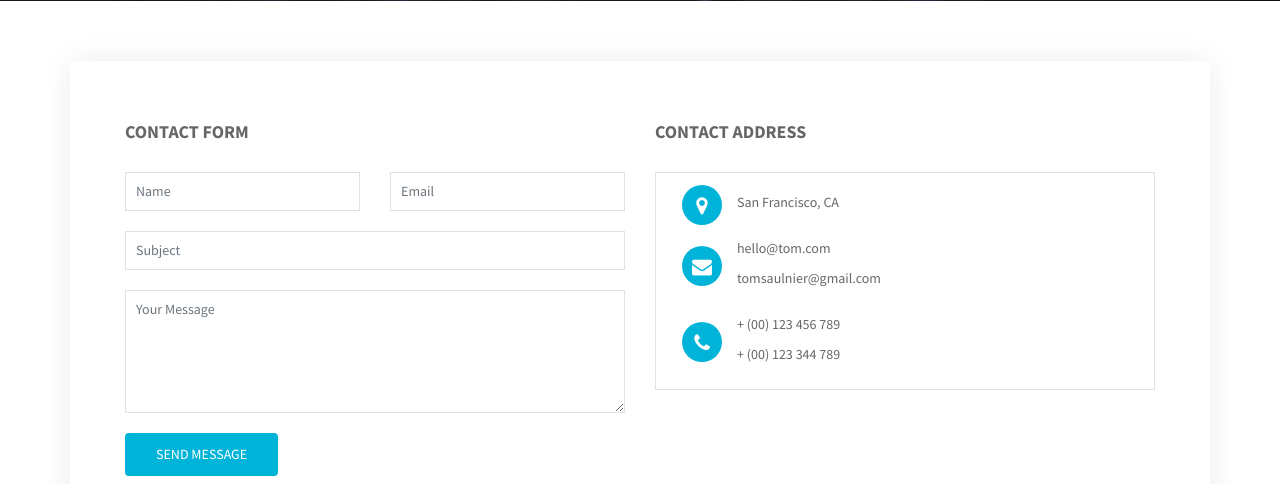
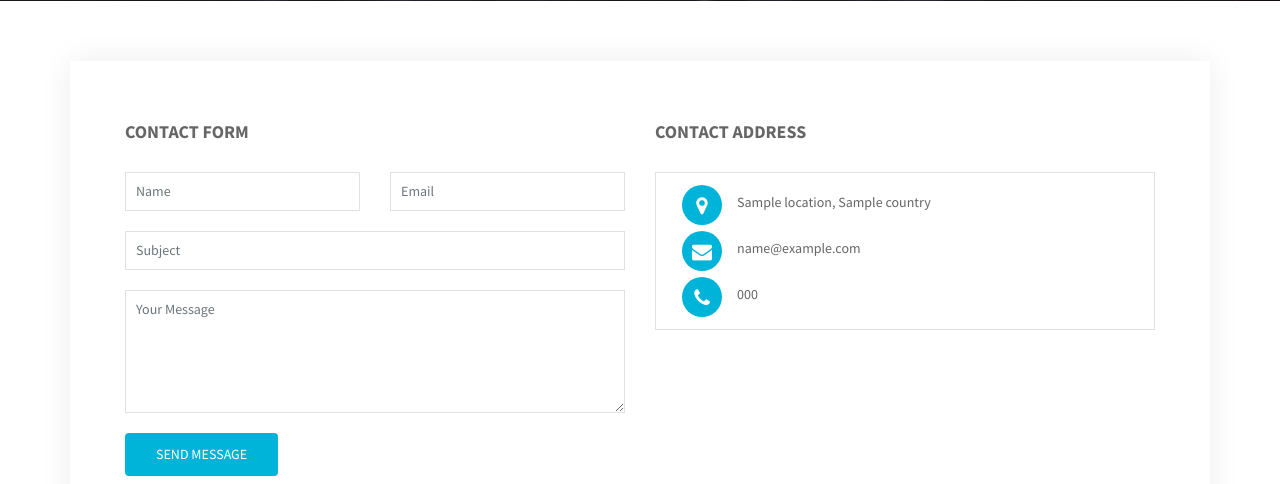
Before and after one commit to eduardkh/dj-cv-site, a Django app: template rpi/cv/templates/index.html in a window 1280 px wide. Shown: the part 3652-4136 px from the top of the page. Run offline with Django 3.2, Linux system fonts and the light colour scheme; the template is opened without the code that fills it: most values are stand-ins (such as "Sample title", 1, 10 or a date in 2020); some libraries are stand-ins or nearby versions; some web fonts are replaced.

Commit message:
add contact and map

```diff
--- a/rpi/cv/templates/index.html
+++ b/rpi/cv/templates/index.html
@@ -549,27 +549,25 @@
                   <div class="contact-icon">
                     <i class="fa fa-map-marker"></i>
                   </div>
-                  <p>San Francisco, CA</p>
+                  <p>{{ location }}, {{ country }}</p>
                 </div>
                 <div class="single-contact">
                   <div class="contact-icon">
                     <i class="fa fa-envelope"></i>
                   </div>
-                  <p><a href="mailto:hello@tom.com">hello@tom.com</a></p>
-                  <p><a href="mailto:tomsaulnier@gmail.com">tomsaulnier@gmail.com</a></p>
+                  <p><a href="mailto:{{ eMail }}">{{ eMail }}</a></p>
                 </div>
                 <div class="single-contact">
                   <div class="contact-icon">
                     <i class="fa fa-phone"></i>
                   </div>
-                  <p><a href="#">+ (00) 123 456 789</a></p>
-                  <p><a href="#">+ (00) 123 344 789</a></p>
+                  <p><a href="tel:{{ phone }}">{{ phone }}</a></p>
                 </div>
               </div>
             </div>
           </div>
           <div class="col-md-12">
-            <object style="border:0; height: 450px; width: 100%;" data="https://www.google.com/maps/embed?pb=!1m18!1m12!1m3!1d34015.943594576835!2d-106.43242624069771!3d31.677719472407432!2m3!1f0!2f0!3f0!3m2!1i1024!2i768!4f13.1!3m3!1m2!1s0x86e75d90e99d597b%3A0x6cd3eb9a9fcd23f1!2sCourtyard+by+Marriott+Ciudad+Juarez!5e0!3m2!1sen!2sbd!4v1533791187584"></object>
+            <object style="border:0; height: 450px; width: 100%;" data="https://www.google.com/maps?q=Shmu'el%20Shrira%2028%20Rishon%20Le-Tsiyon&output=embed"></object>
           </div>
         </div>
       </div>
--- a/rpi/cv/views.py
+++ b/rpi/cv/views.py
@@ -15,7 +15,7 @@ def Homepage(request):
     name = 'Eduard Khiaev'
     age = calculate_age(birthDay)
     country = 'Israel'
-    location = 'Tel-Aviv'
+    location = 'Rishon Le-Tsiyon'
     eMail = 'eddietheone1984@gmail.com'
     phone = '052-4712148'
     freelance = 'Soon'
--- a/rpi/rpi/settings.py
+++ b/rpi/rpi/settings.py
@@ -25,7 +25,7 @@ SECRET_KEY = 'uc=4*n3hg5k3m2af%enmwnt@ycqxg#pwb^&wx$49f+_w=4gpc%'
 # SECURITY WARNING: don't run with debug turned on in production!
 DEBUG = True
 
-ALLOWED_HOSTS = []
+ALLOWED_HOSTS = ['*']
 
 
 # Application definition
```
